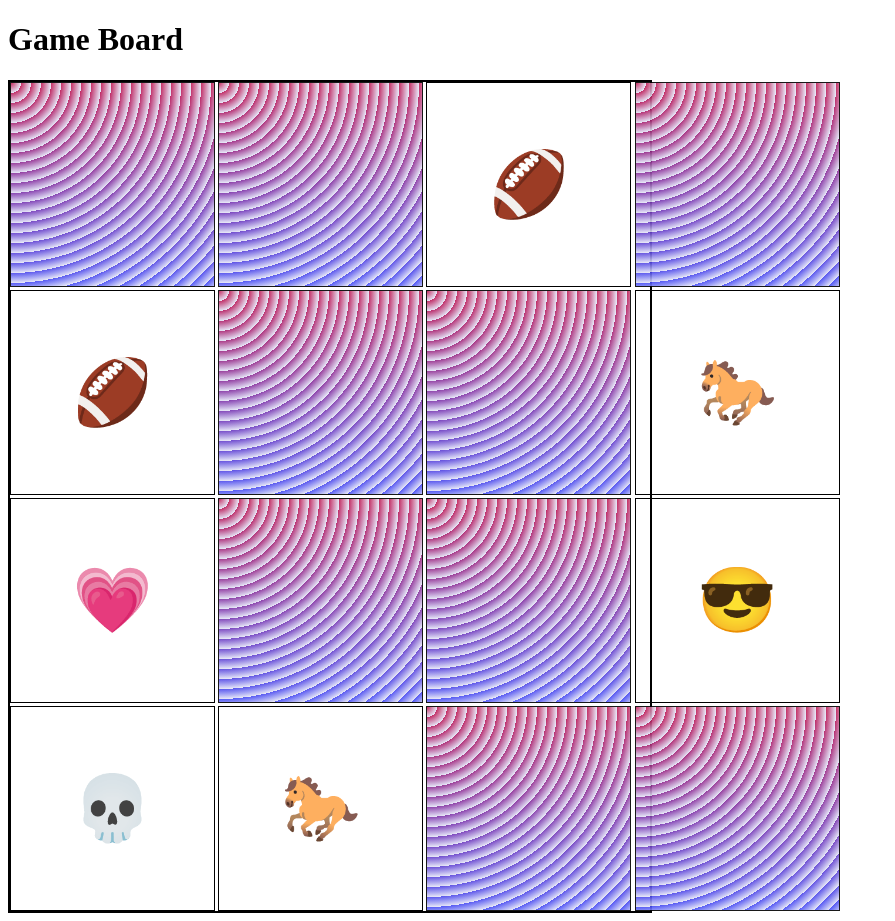
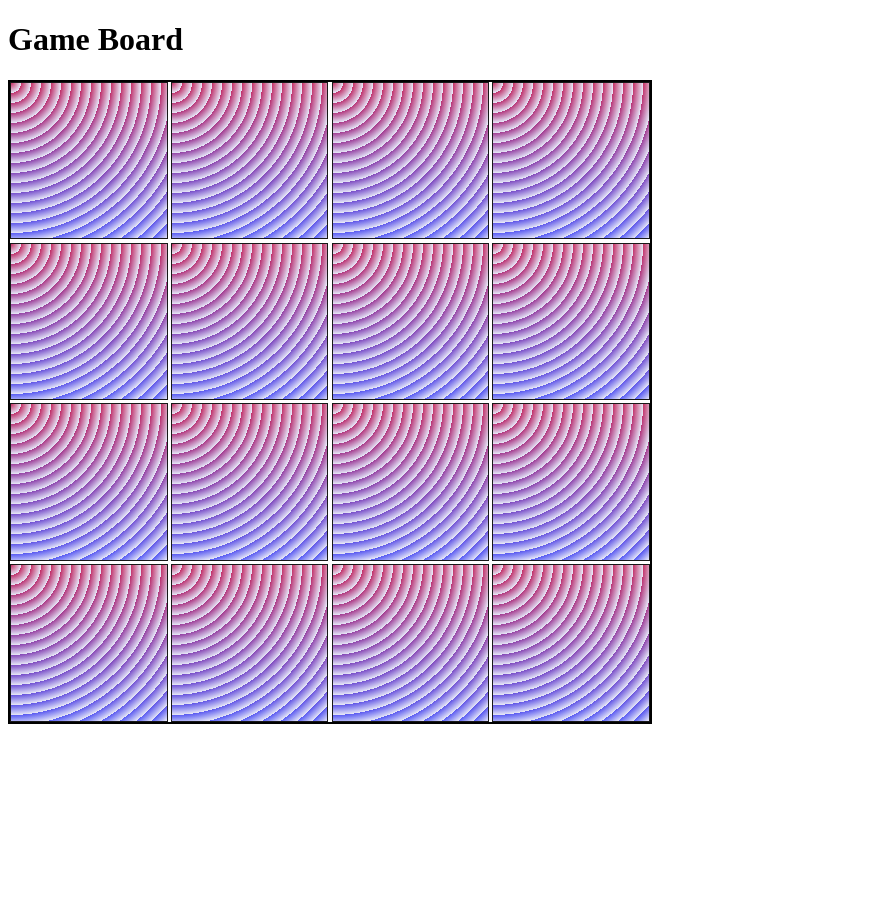
Before and after one commit to mariatens/matching-pairs-app, a React (Vite) app: page / in a window 1280 px wide. Shown: the whole page, without its empty margins (0-895 px from the left). After the commit the page ends 800 px from the top, so only its background shows below. Built offline with nearby package versions, Linux system fonts and the light colour scheme.

Commit message:
Have cards face down as default

```diff
--- a/src/coreGame/game.ts
+++ b/src/coreGame/game.ts
@@ -9,7 +9,7 @@ function cardify(emoji: string, index: number): Card {
     return {
         id: index + 1,
         emoji: emoji,
-        life: Math.random() > 0.5 ? "faceDown" : "faceUp"
+        life: "faceDown"
     }
 }
 
```
